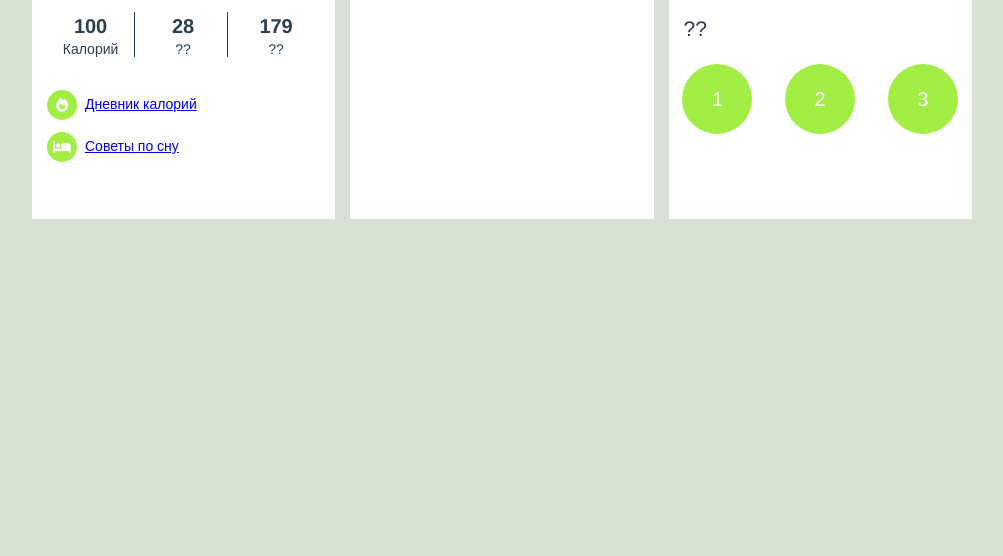
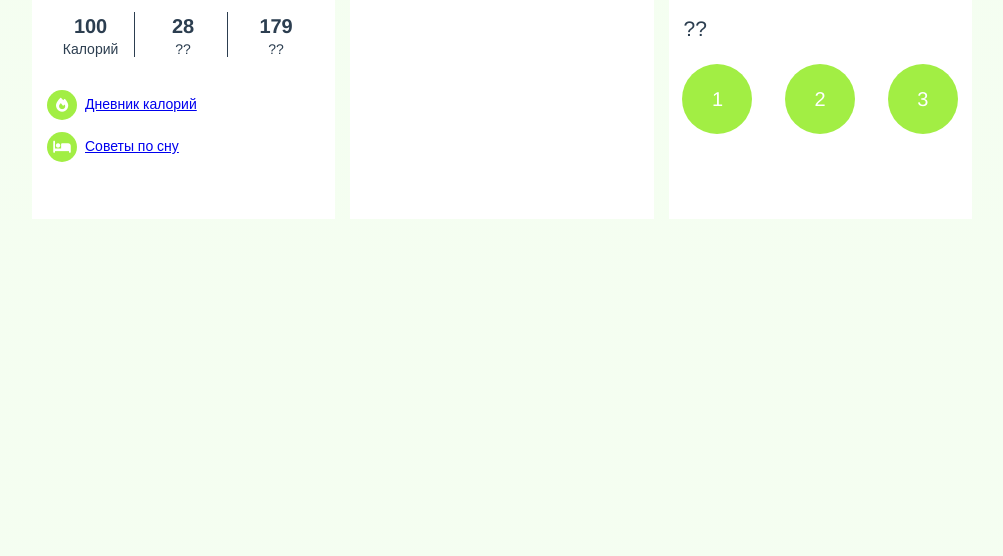
Before and after one commit to katerinavelichko/eating-habits-tracker, a Flask app: template site/app/templates/profile.html in a window 1280 px wide. Shown: the part 259-815 px from the top of the page, without its empty margins (138-1141 px from the left). Run offline with Flask 3, Linux system fonts and the light colour scheme; the template is opened without the code that fills it, so the values that code supplies are empty; parts of the project's set-up code (start-up, migrations or seed data) failed here and were passed over; some libraries are stand-ins or nearby versions.

Commit message:
change profile background colour

```diff
--- a/site/app/static/css/profile1.css
+++ b/site/app/static/css/profile1.css
@@ -3,7 +3,6 @@ html, body {
     height: 100%;
     margin: 0;
     padding: 0;
-    background-color: #ddd;
     font-family: 'Arimo', sans-serif;
 }
 
```
